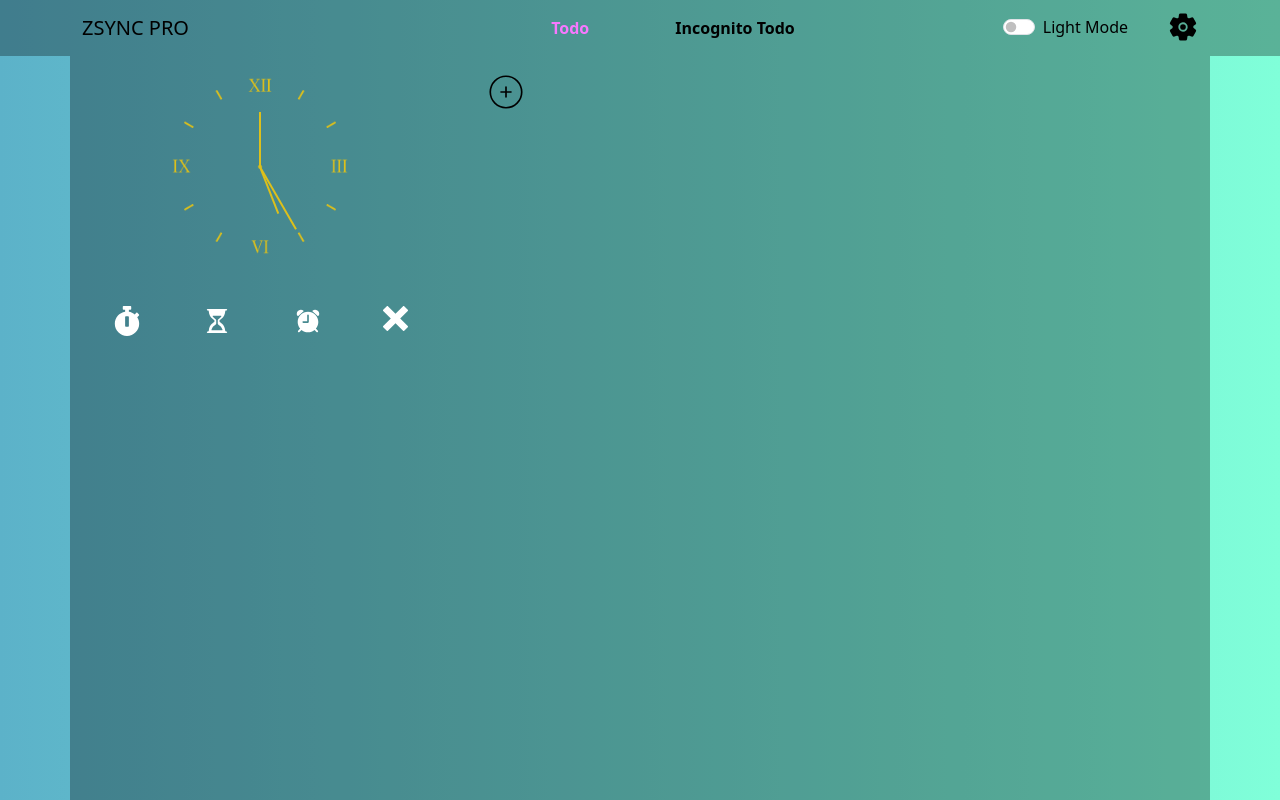
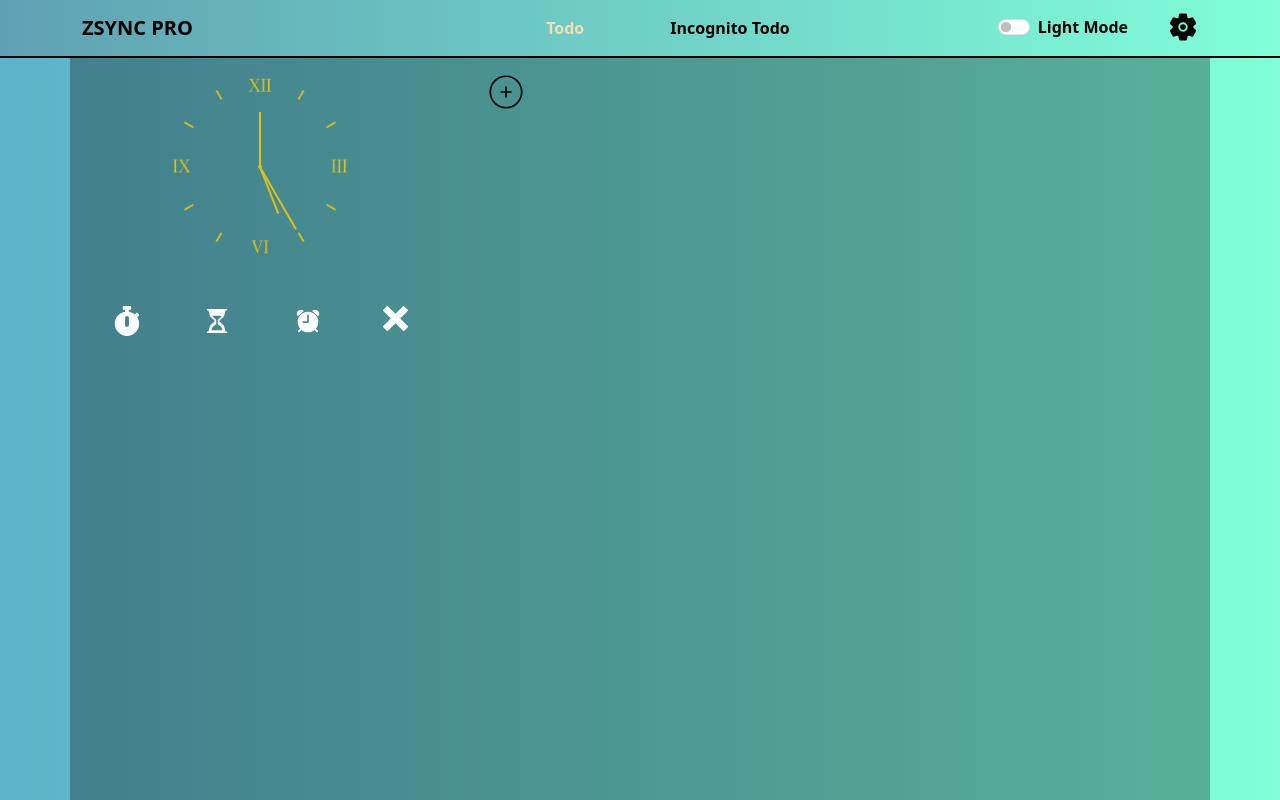
Before and after one commit to AakashGaur03/ZSYNC_PRO, a React (Vite) app: page / in a window 1280 px wide. Built offline with nearby package versions, Linux system fonts and the light colour scheme.

Commit message:
Updated Navbar

```diff
--- a/src/components/Navbar/NavbarComp.jsx
+++ b/src/components/Navbar/NavbarComp.jsx
@@ -142,7 +142,7 @@ const NavbarComp = ({ tasks, setTasks, incognitoTasks }) => {
     <>
       <Navbar
         expand="lg"
-        className={`zindex2 ${navbarColorClass} ${textColorClass}`}
+        className={`zindex2 navbarFixed ${navbarColorClass} ${textColorClass} fw600`}
       >
         <Container>
           <Navbar.Brand className={textColorClass}>ZSYNC PRO</Navbar.Brand>
--- a/src/index.css
+++ b/src/index.css
@@ -122,7 +122,7 @@
 }
 .mhexcludingNav {
   min-height: calc(100vh - 56px);
-  /* padding-top: 56px; */
+  padding-top: 56px;
 }
 .bgSlighDarkWhite {
   /* background-color: #d9d9d9 !important */
@@ -428,20 +428,40 @@
   display: flex;
   align-items: center;
 }
-.NavActiveCSS {
+.text-white.NavActiveCSS {
   color: #f778ff !important;
 }
-.navItemClass:hover {
+.text-white.navItemClass:hover {
   color: #f778ff !important;
 }
+.text-black.NavActiveCSS {
+  color: wheat !important;
+}
+.text-black.navItemClass:hover {
+  color: wheat !important;
+}
+
+.fw600{
+  font-weight: 600 !important;
+}
+
+.backgroundLight .badge{
+  color: black;
+  font-weight: 700;
+}
+
 
 
 /* fw-600    white*/
 
-/*
 
-border-bottom: 2px solid black;
-    position: fixed;
-    width: 100%;
-    background: linear-gradient(90deg, rgb(92 178 201) 0%, rgba(128,255,217,1) 100%);
-*/
+.navbarFixed{
+
+  border-bottom: 2px solid black;
+  position: fixed;
+  width: 100%;
+
+}
+.text-black.navbarFixed{
+  background: linear-gradient(90deg, rgb(95 161 179) 0%, rgba(128,255,217,1) 100%);
+}
```
